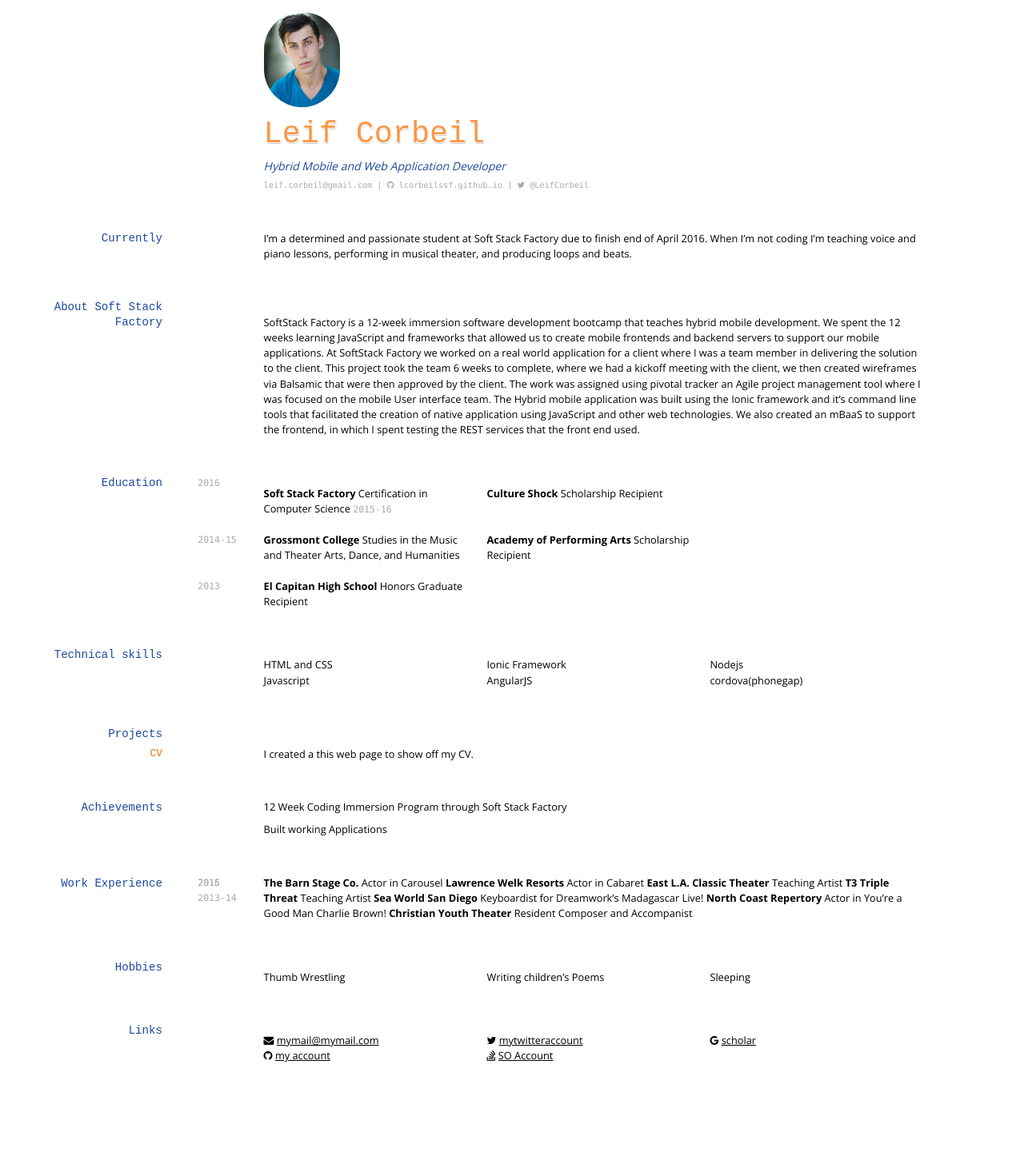
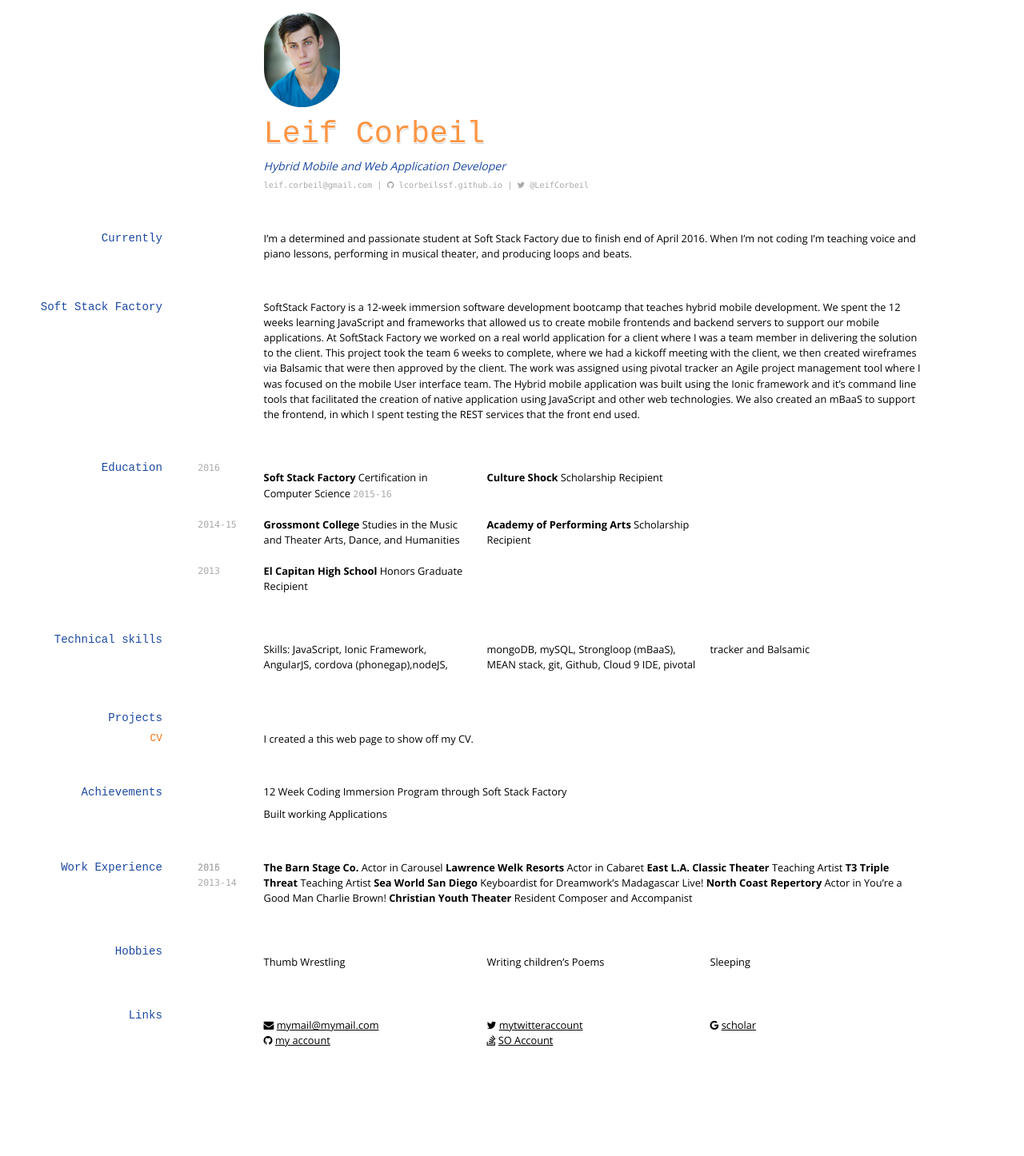
Before and after one commit to lcorbeilssf/lcorbeilssf.github.io, a Jekyll site: the page built from index.md, in a window 1280 px wide. Shown: the whole page at 80% size. Built offline with Jekyll 4.4.1, drawn with Linux system fonts in a browser that asks for light colours; nearby versions of some CDN libraries.

Commit message:
resume.8

```diff
--- a/index.md
+++ b/index.md
@@ -21,7 +21,7 @@ Hybrid Mobile and Web Application Developer
 
 I’m a determined and passionate student at Soft Stack Factory due to finish end of April 2016.  When I'm not coding I'm teaching voice and piano lessons, performing in musical theater, and producing loops and beats.
 
-## About Soft Stack Factory
+## Soft Stack Factory
 
 SoftStack Factory is a 12-week immersion software development bootcamp that teaches hybrid mobile development. We spent the 12 weeks learning JavaScript and frameworks that allowed us to create mobile frontends and backend servers to support our mobile applications.
 At SoftStack Factory we worked on a real world application for a client where I was a team member in delivering the solution to the client. This project took the team 6 weeks to complete, where we had a kickoff meeting with the client, we then created wireframes via Balsamic that were then approved by the client. The work was assigned using pivotal tracker an Agile project management tool where I was focused on the mobile User interface team. The Hybrid mobile application was built using the Ionic framework and it’s command line tools that facilitated the creation of native application using JavaScript and other web technologies. We also created an mBaaS to support the frontend, in which I spent testing the REST services that the front end used.
@@ -43,12 +43,8 @@ At SoftStack Factory we worked on a real world application for a client where I
 
 ## Technical skills
 
-* HTML and CSS
-* Javascript
-* Ionic Framework
-* AngularJS
-* Nodejs
-* cordova(phonegap)
+* Skills: JavaScript, Ionic Framework, AngularJS, cordova (phonegap),nodeJS, mongoDB, mySQL, Strongloop (mBaaS), MEAN stack, git, Github, Cloud 9 IDE, pivotal tracker and Balsamic
+
 
 
 ## Projects
```
Also changed, not shown: 1 other file.
